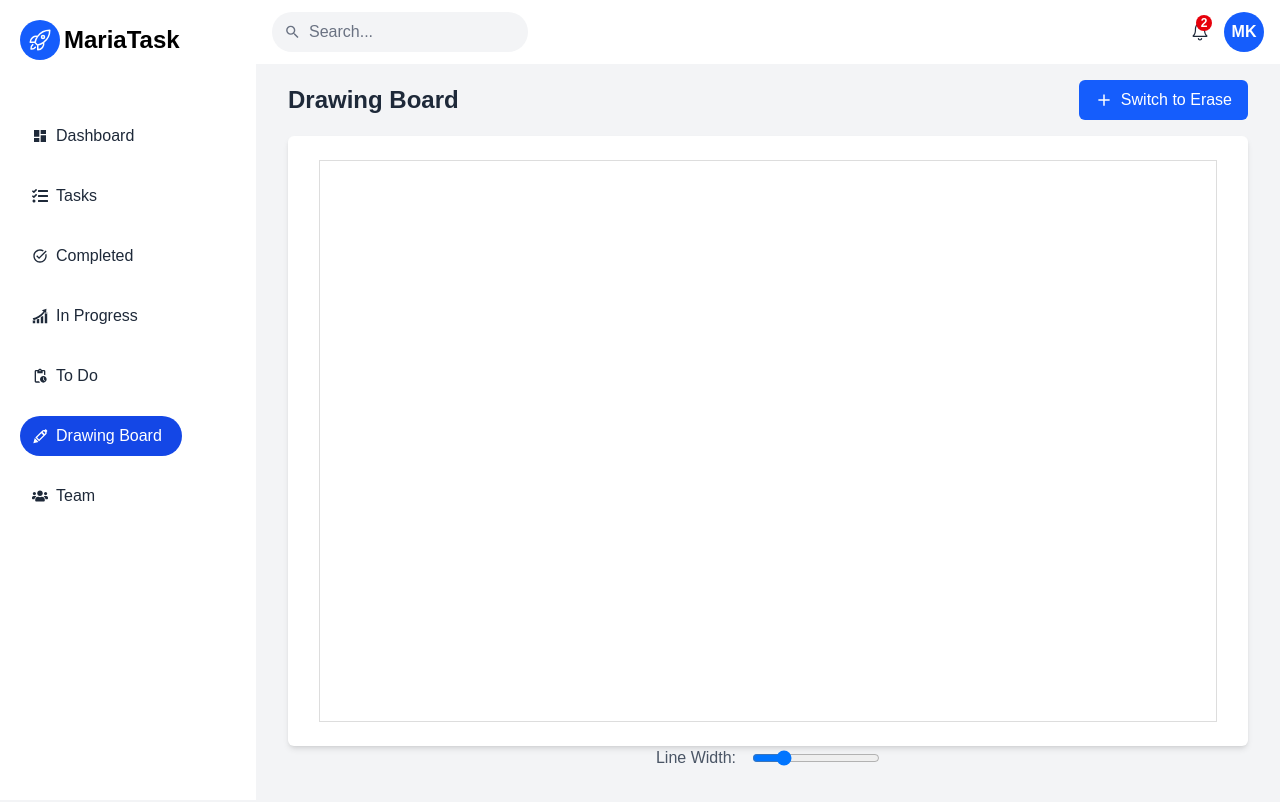
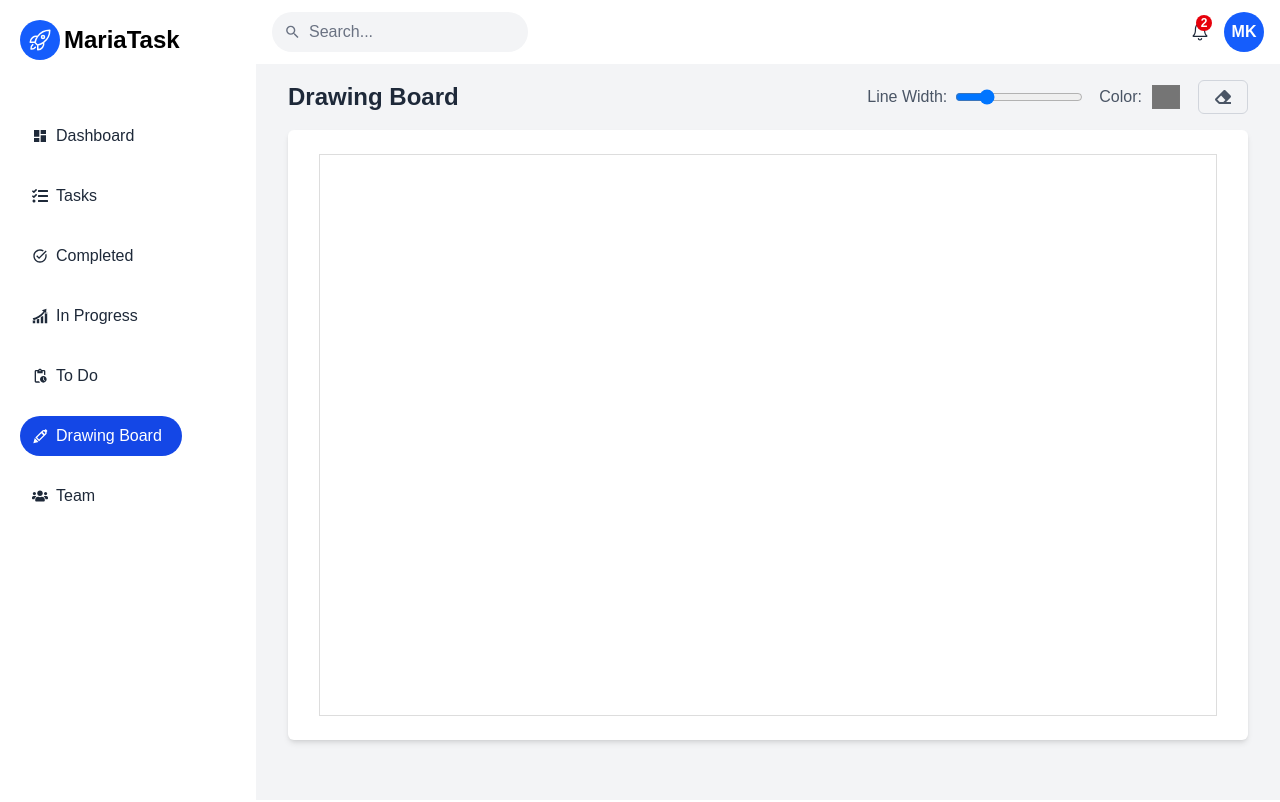
Before and after one commit to AleksKen/ClientTaskManager, a React (Vite) app in the folder client/: page /drawing in a window 1280 px wide. Built offline with nearby package versions, Linux system fonts and the light colour scheme.

Commit message:
Кнопки управления для доски

```diff
--- a/client/src/pages/DrawingBoard.jsx
+++ b/client/src/pages/DrawingBoard.jsx
@@ -1,5 +1,5 @@
 import {useEffect, useRef, useState} from "react";
-import {IoMdAdd} from "react-icons/io";
+import {FaEraser} from "react-icons/fa";
 
 
 const DrawingBoard = () => {
@@ -8,6 +8,8 @@ const DrawingBoard = () => {
     const [isErasing, setIsErasing] = useState(false);
     const [lineWidth, setLineWidth] = useState(5);
     const [context, setContext] = useState(null);
+    const [strokeColor, setStrokeColor] = useState('#757575');
+
 
     const [canvasWidth, setCanvasWidth] = useState(200);
     const [canvasHeight, setCanvasHeight] = useState(200);
@@ -36,8 +38,9 @@ const DrawingBoard = () => {
         ctx.lineCap = "round";
         ctx.lineJoin = "round";
         ctx.lineWidth = lineWidth;
-        ctx.strokeStyle = '#000000';
-    }, [lineWidth]);
+        ctx.strokeStyle = strokeColor;
+
+    }, [lineWidth, strokeColor]);
 
     const startDrawing = (e) => {
         setIsDrawing(true);
@@ -106,17 +109,51 @@ const DrawingBoard = () => {
         setLineWidth(e.target.value);
     };
 
+    const handleColorChange = (e) => {
+        setStrokeColor(e.target.value);
+    };
+
     return (
         <div className="w-full md:px-4 px-0 mb-6">
-            <div className="flex items-center justify-between mb-8">
+            <div className="flex flex-col md:flex-row md:items-center md:justify-between mb-8 gap-4">
                 <h1 className="text-2xl font-semibold text-gray-800">Drawing Board</h1>
-                <button
-                    onClick={toggleErase}
-                    className="flex items-center gap-2 bg-blue-600 text-white rounded-md py-2 px-4"
-                >
-                    <IoMdAdd className="text-lg"/>
-                    <span>{isErasing ? "Switch to Draw" : "Switch to Erase"}</span>
-                </button>
+
+                <div className="flex flex-wrap items-center gap-2 md:gap-4">
+                    <div className="flex items-center gap-2">
+                        <label htmlFor="line-width" className="text-gray-600 text-sm md:text-base">Line Width:</label>
+                        <input
+                            type="range"
+                            id="line-width"
+                            min="1"
+                            max="20"
+                            value={lineWidth}
+                            onChange={changeLineWidth}
+                            className="w-24 md:w-32"
+                        />
+                    </div>
+
+                    <div className="flex items-center gap-2">
+                        <label htmlFor="stroke-color" className="text-gray-600 text-sm md:text-base">Color:</label>
+                        <input
+                            type="color"
+                            id="stroke-color"
+                            value={strokeColor}
+                            onChange={handleColorChange}
+                            className="w-6 h-6 md:w-8 md:h-8 p-0"
+                        />
+                    </div>
+
+                    <button
+                        onClick={toggleErase}
+                        className={`flex items-center gap-1 rounded-md py-1 px-2 md:py-2 md:px-4 text-sm md:text-base ${
+                            isErasing
+                                ? "bg-blue-100 text-blue-600 border border-blue-300"
+                                : "bg-gray-100 text-gray-600 border border-gray-300"
+                        }`}
+                    >
+                        <FaEraser className="text-base"/>
+                    </button>
+                </div>
             </div>
 
             <div className="py-4">
@@ -126,7 +163,7 @@ const DrawingBoard = () => {
                             ref={canvasRef}
                             width={canvasWidth}
                             height={canvasHeight}
-                            style={{ border: "1px solid #ddd" }}
+                            style={{border: "1px solid #ddd"}}
                             onMouseDown={startDrawing}
                             onMouseUp={stopDrawing}
                             onMouseMove={draw}
@@ -136,21 +173,6 @@ const DrawingBoard = () => {
                         />
                     </div>
                 </div>
-
-                <div className="flex flex-col items-center mt-6">
-                    <div className="flex gap-4">
-                        <label htmlFor="line-width" className="text-gray-600">Line Width:</label>
-                        <input
-                            type="range"
-                            id="line-width"
-                            min="1"
-                            max="20"
-                            value={lineWidth}
-                            onChange={changeLineWidth}
-                            className="w-32"
-                        />
-                    </div>
-                </div>
             </div>
         </div>
     );
```
